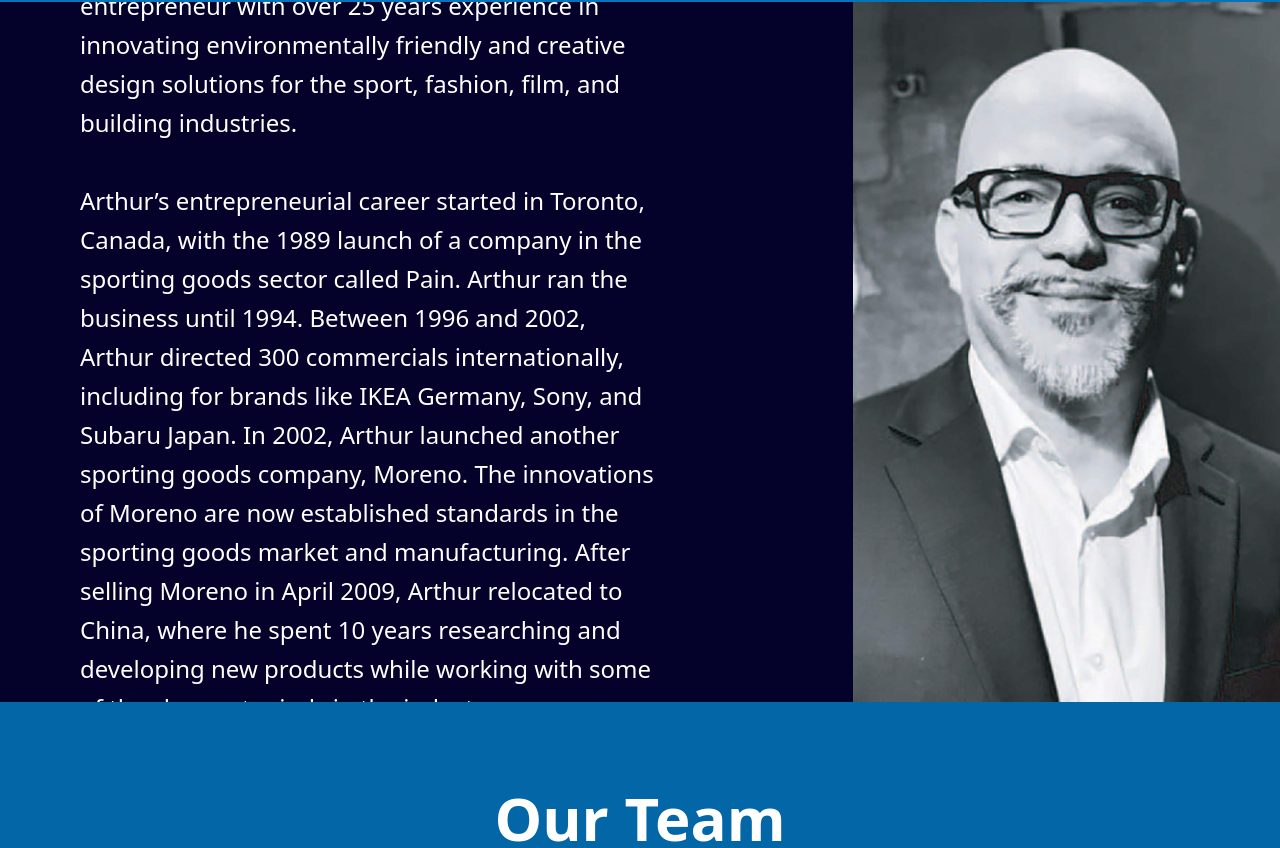
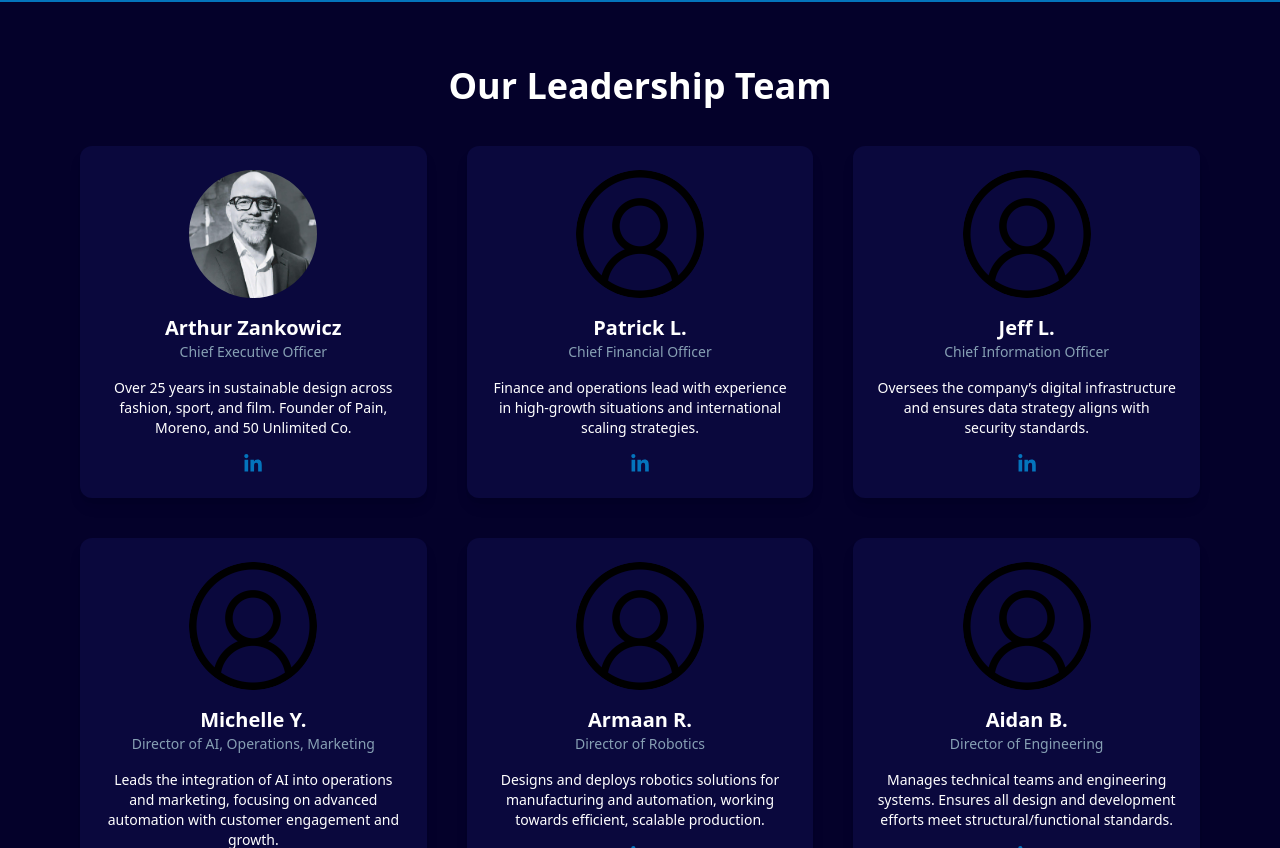
Before and after one commit to Daylun-Housing/DAYLUN, a Next.js app: page /About in a window 1280 px wide. Shown: the part 2112-2960 px from the top of the page. Built offline with nearby package versions, Linux system fonts and the light colour scheme.

Commit message:
updates.

```diff
--- a/app/About/Components/OurStory.tsx
+++ b/app/About/Components/OurStory.tsx
@@ -16,10 +16,9 @@ export default function OurStory() {
             Our Story
           </h2>
           <p className="text-[clamp(0.5rem, 1vw, 1.5rem)] md:text-[clamp(0.5rem,3vw,1.5rem)] leading-relaxed">
-          Our CEO, Arthur, launched Daylun in 2021 to leverage his insight and experience. The company is set to become a
+          Arthur Zankowicz launched Daylun in 2021 to leverage his insight and experience in sustainable construction. The company is set to become a
             market-changing leader in the passive home industry with an array of proprietary green building materials and technologies.
-            With Arthur at the helm, Daylun has all of the trailblazing qualities of a leading disruptor, combining sustainability and
-             technology to deliver passive net-zero homes with greater efficiency and speed.
+            Daylun sets out to combine technology and sustainable practices to deliver passive net-zero homes with greater efficiency and speed.
           </p>
         </div>
       </div>
--- /dev/null
+++ b/app/About/Components/TeamCards.tsx
@@ -0,0 +1,79 @@
+import Image from "next/image";
+import { FaLinkedinIn } from "react-icons/fa6";
+
+const team = [
+  {
+    name: "Arthur Zankowicz",
+    title: "Chief Executive Officer",
+    image: "/about-the-designer-Arthur-Zankowicz.jpg",
+    linkedin: "https://www.linkedin.com/in/arthur-z-a494a517b/",
+    bio: "Over 25 years in sustainable design across fashion, sport, and film. Founder of Pain, Moreno, and 50 Unlimited Co."
+  },
+  {
+    name: "Patrick L.",
+    title: "Chief Financial Officer",
+    image: "/placeholder.png",
+    linkedin: "https://www.linkedin.com/in/patrick-liu-850575325/",
+    bio: "Finance and operations lead with experience in high-growth situations and international scaling strategies."
+  },
+  {
+    name: "Jeff L.",
+    title: "Chief Information Officer",
+    image: "/placeholder.png",
+    linkedin: "https://www.linkedin.com/in/jeff-luo-a8ba80217/",
+    bio: "Oversees the company’s digital infrastructure and ensures data strategy aligns with security standards."
+  },
+  {
+    name: "Michelle Y.",
+    title: "Director of AI, Operations, Marketing",
+    image: "/placeholder.png",
+    linkedin: "https://www.linkedin.com/in/michellejyao/",
+    bio: "Leads the integration of AI into operations and marketing, focusing on advanced automation with customer engagement and growth."
+  },
+  {
+    name: "Armaan R.",
+    title: "Director of Robotics",
+    image: "/placeholder.png",
+    linkedin: "https://www.linkedin.com/in/armaanrasheed/",
+    bio: "Designs and deploys robotics solutions for manufacturing and automation, working towards efficient, scalable production."
+  },
+
+  {
+    name: "Aidan B.",
+    title: "Director of Engineering",
+    image: "/placeholder.png",
+    linkedin: "https://www.linkedin.com/in/bilon/",
+    bio: "Manages technical teams and engineering systems. Ensures all design and development efforts meet structural/functional standards."
+  },
+
+
+
+];
+
+export default function TeamCards() {
+  return (
+    <section className="bg-[#04012A] text-white py-16 px-6 md:px-20">
+      <h2 className="text-4xl font-extrabold mb-10 text-center">Our Leadership Team</h2>
+      <div className="grid gap-10 md:grid-cols-2 lg:grid-cols-3">
+        {team.map((person, idx) => (
+          <div key={idx} className="bg-[#0A083D] rounded-xl shadow-lg p-6 flex flex-col items-center text-center">
+            <div className="w-32 h-32 relative rounded-full overflow-hidden mb-4">
+              <Image
+                src={person.image}
+                alt={person.name}
+                fill
+                className="object-cover"
+              />
+            </div>
+            <h3 className="text-xl font-bold">{person.name}</h3>
+            <p className="text-sm text-[#87a0b4]">{person.title}</p>
+            <p className="text-sm mt-4">{person.bio}</p>
+            <a href={person.linkedin} target="_blank" rel="noopener noreferrer" className="mt-4 text-[#0474BC] hover:text-[#0f99e0]">
+              <FaLinkedinIn size={20} />
+            </a>
+          </div>
+        ))}
+      </div>
+    </section>
+  );
+}
--- a/app/About/page.tsx
+++ b/app/About/page.tsx
@@ -9,6 +9,8 @@ import OurStory from "./Components/OurStory";
 import OurLeadership from "./Components/OurLeadership";
 import TeamHeader from "./Components/TeamHeading";
 import OurTeam from "./Components/OurTeam";
+import TeamCards from "./Components/TeamCards";
+
 import OurValues from "./Components/OurValues";
 import OurApproach from "./Components/OurApproach";
 import Footer from "../components/Footer";
@@ -24,9 +26,9 @@ export default function AboutPage() {
       <Hero />
       <OurMission/>
       <OurStory/>
-      <OurLeadership/>
-      <TeamHeader />
-      <OurTeam />
+      {/* <OurLeadership/> */}
+      {/* <TeamHeader /> */}
+      <TeamCards/>
       <OurValues/>
 
       <Footer />
```
Also changed, not shown: public/placeholder.png (added).
